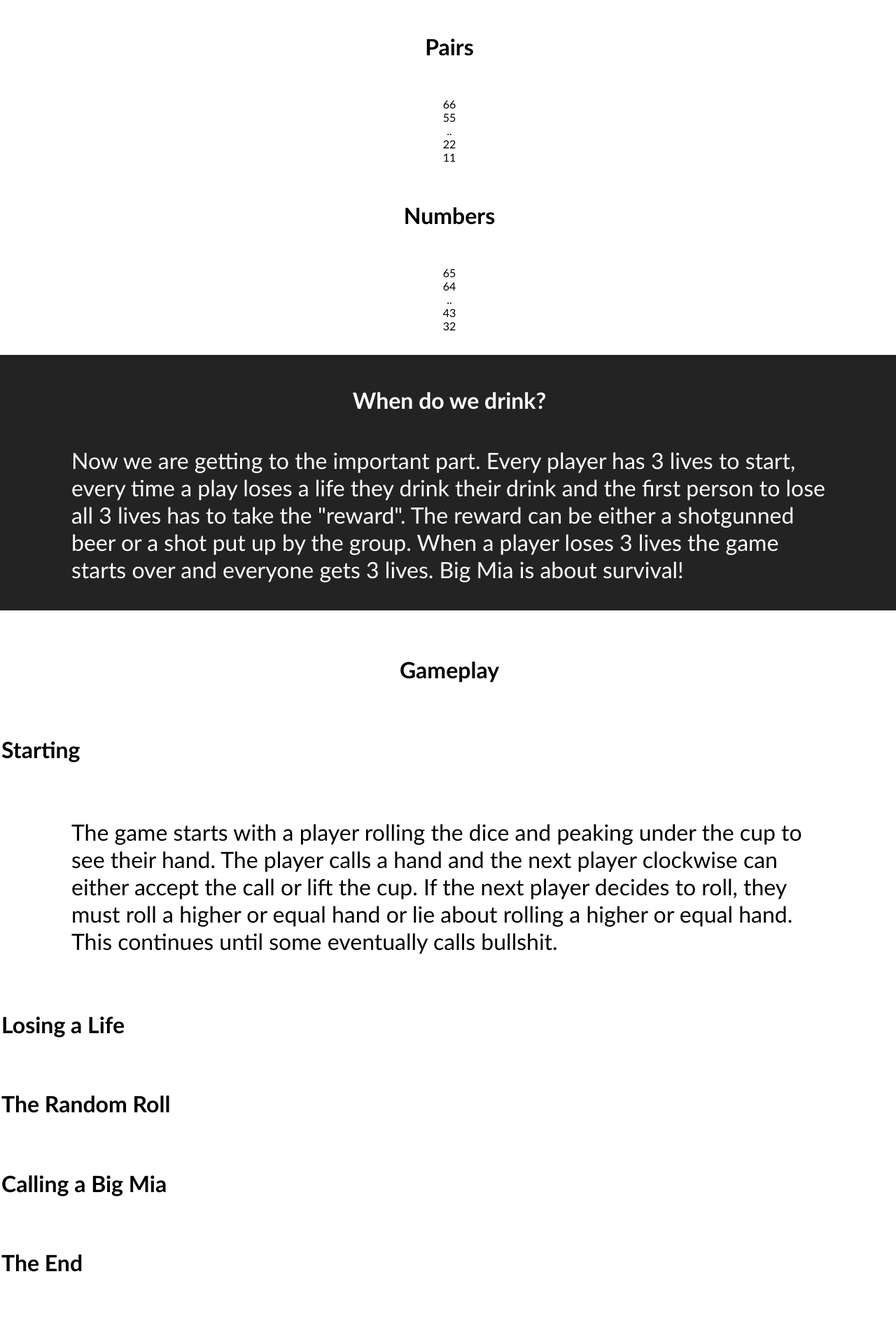
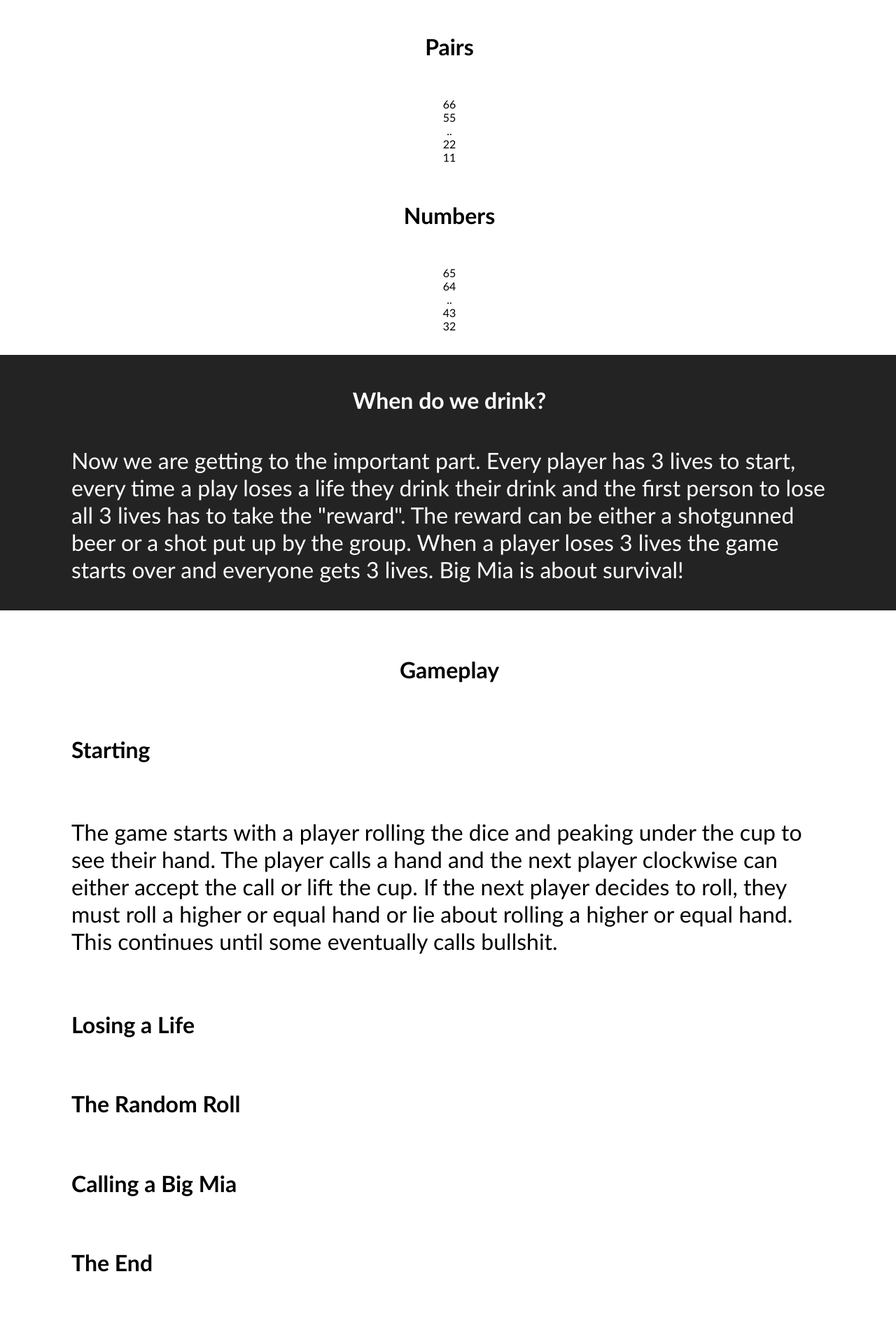
Before and after one commit to bryanrideout/bryanrideout.github.io, a Jekyll site: the page index.html, which Jekyll copies as it is, in a window 1280 px wide. Shown: the part 1842-3762 px from the top of the page at 70% size. Built offline with Jekyll 4.4.1, drawn with Linux system fonts in a browser that asks for light colours.

Commit message:
Update main.css

```diff
--- a/css/main.css
+++ b/css/main.css
@@ -32,6 +32,7 @@
 	text-align: left;
 	font-size: 2em;
 	font-weight: bold;
+	padding: 0px 0px 0px 100px;
 }
 
 .hero {
```
